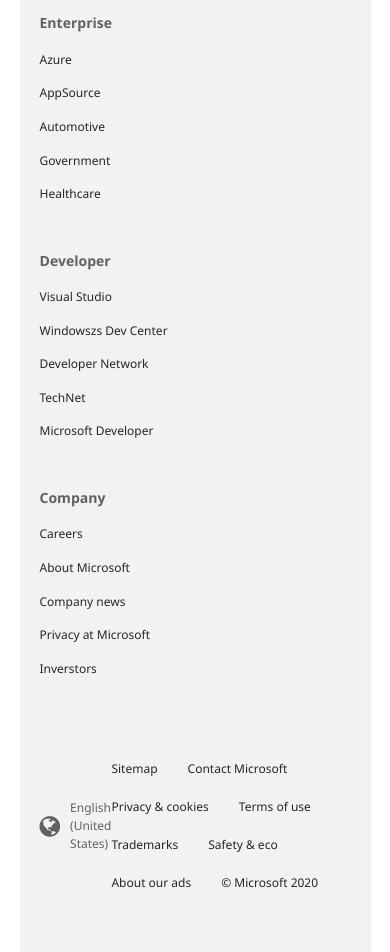
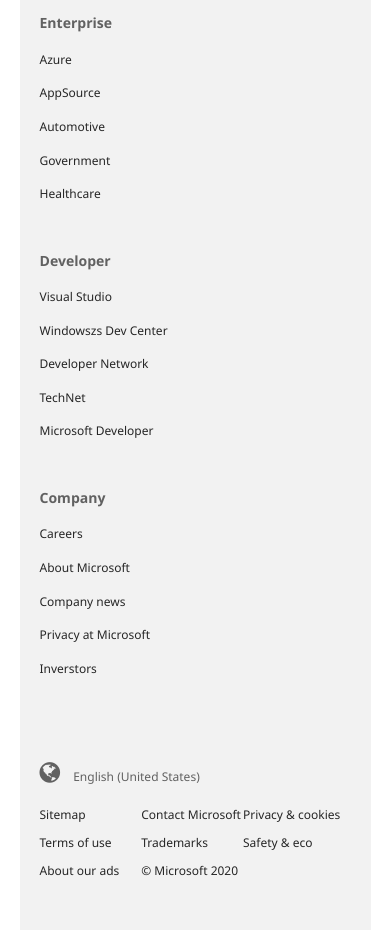
Before and after one commit to ShubhangiGondage/microsoft.com, a plain HTML site: page index.html in a window 390 px wide. Shown: the part 5712-6664 px from the top of the page. After the commit the page ends 6642 px from the top, so only its background shows below. Drawn offline with Linux system fonts and the light colour scheme.

Commit message:
Update style.css

```diff
--- a/style.css
+++ b/style.css
@@ -332,4 +332,15 @@
     .links .links-inner ul {
       margin-bottom: 20px;
     }
+    .footer ul {
+      display: grid;
+      grid-template-columns: repeat(3,1fr);
+    }
+    .footer ul li{
+      margin-right: 2px;
+      margin-bottom: 10px;
+    }
+    .footer div{
+      display: inline-block;
+    }
   }
```
